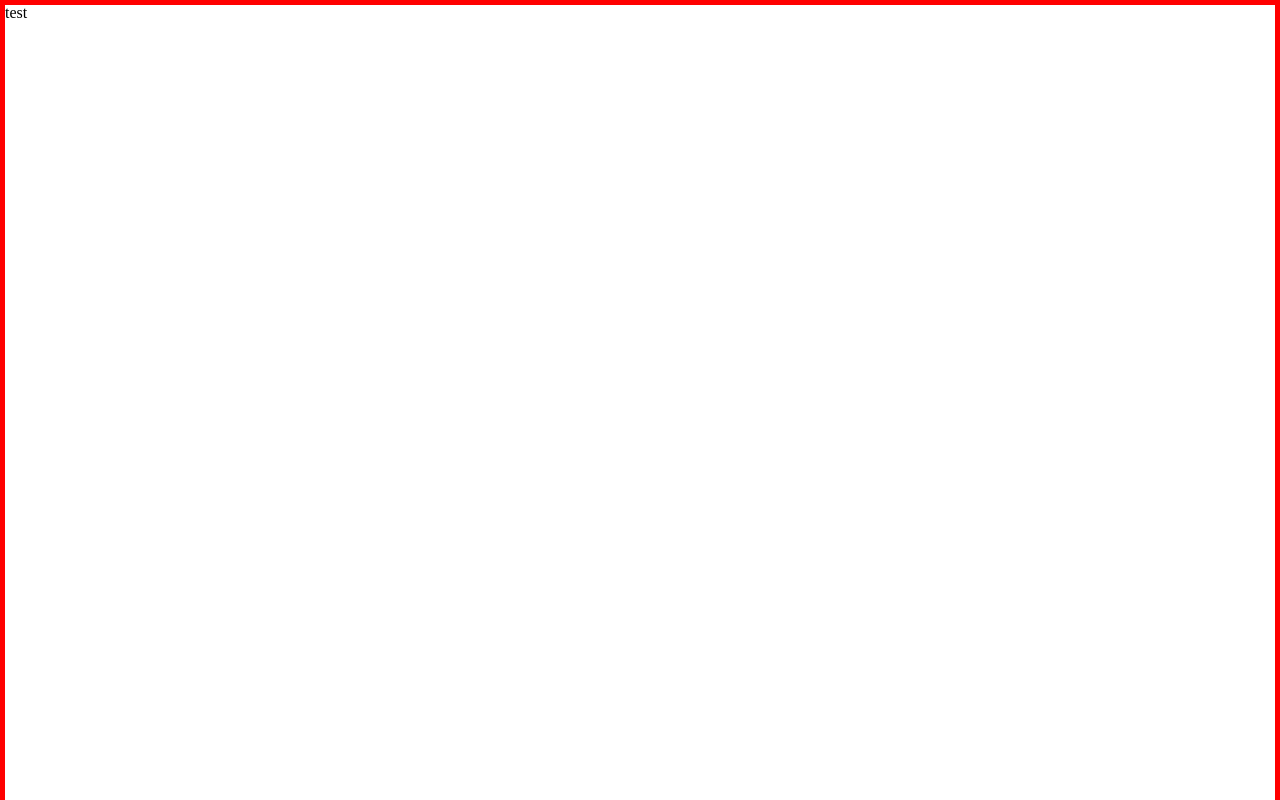
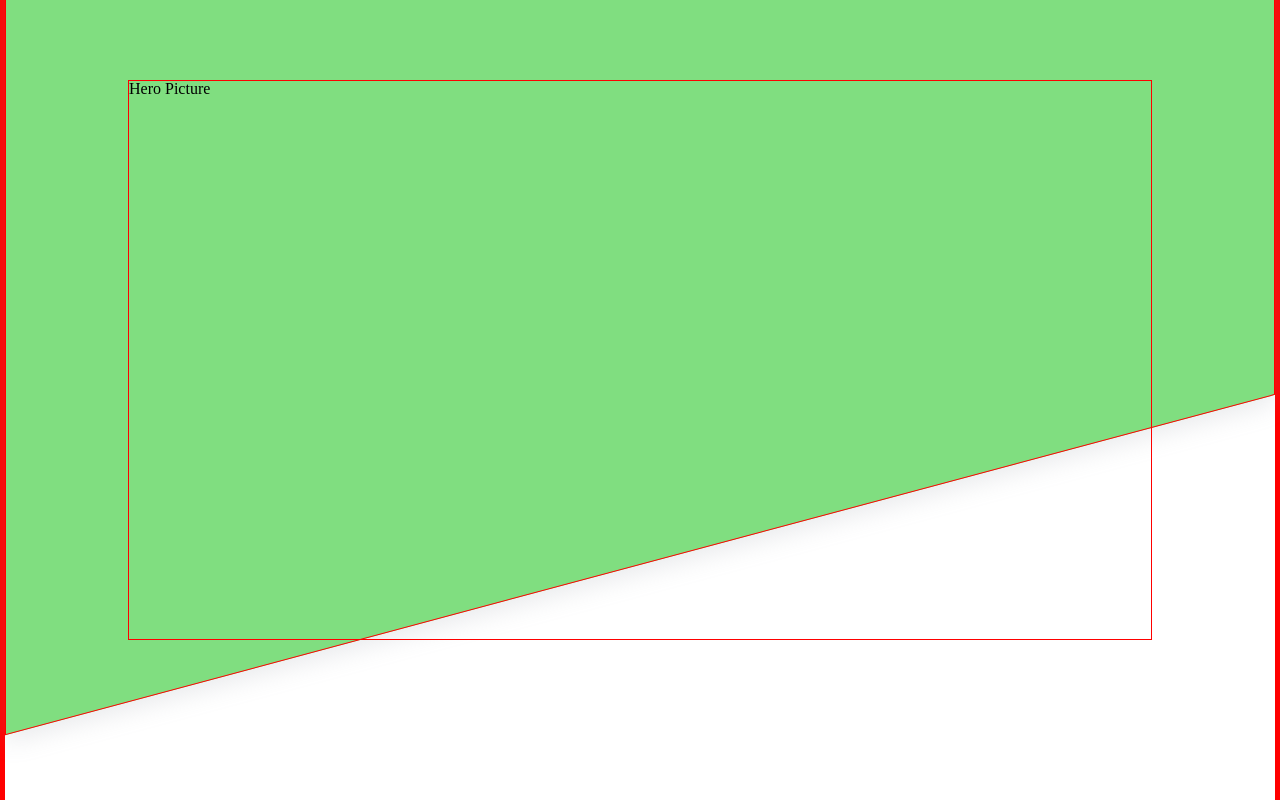
Before and after one commit to Konstanenonen/portfolio, a React (Create React App) app: page / in a window 1280 px wide. Shown: the top 800 px of the page. Built offline with nearby package versions, Linux system fonts and the light colour scheme; the HTML template or start-up script is replaced by a standard one.

Commit message:
Made progress with the Hero area

```diff
--- a/src/App.tsx
+++ b/src/App.tsx
@@ -1,10 +1,11 @@
 import React from "react";
 import "./App.css";
+import Hero from "./components/Hero";
 
 function App(): JSX.Element {
   return (
     <div className="App">
-      <div>test</div>
+      <Hero />
       <div>test</div>
       <div>test</div>
     </div>
--- /dev/null
+++ b/src/components/Hero.module.css
@@ -0,0 +1,10 @@
+.container {
+  position: relative;
+}
+
+.background {
+  background-color: rgb(128, 222, 128);
+  height: 100vh;
+  transform: skewY(-15deg) translateY(-30vh);
+  box-shadow: rgba(149, 157, 165, 0.2) 0px 8px 24px;
+}
--- /dev/null
+++ b/src/components/Hero.tsx
@@ -0,0 +1,14 @@
+import React from "react";
+import Styles from "./Hero.module.css";
+import HeroPicture from "./HeroPicture";
+
+function Hero(): JSX.Element {
+  return (
+    <div>
+      <div className={Styles.background}></div>
+      <HeroPicture />
+    </div>
+  );
+}
+
+export default Hero;
--- /dev/null
+++ b/src/components/HeroPicture.module.css
@@ -0,0 +1,7 @@
+.container {
+  position: absolute;
+  top: 10vh;
+  left: 10vw;
+  height: 70vh;
+  width: 80vw;
+}
--- /dev/null
+++ b/src/components/HeroPicture.tsx
@@ -0,0 +1,8 @@
+import React from "react";
+import Styles from "./HeroPicture.module.css";
+
+function HeroPicture(): JSX.Element {
+  return <div className={Styles.container}>Hero Picture</div>;
+}
+
+export default HeroPicture;
```
